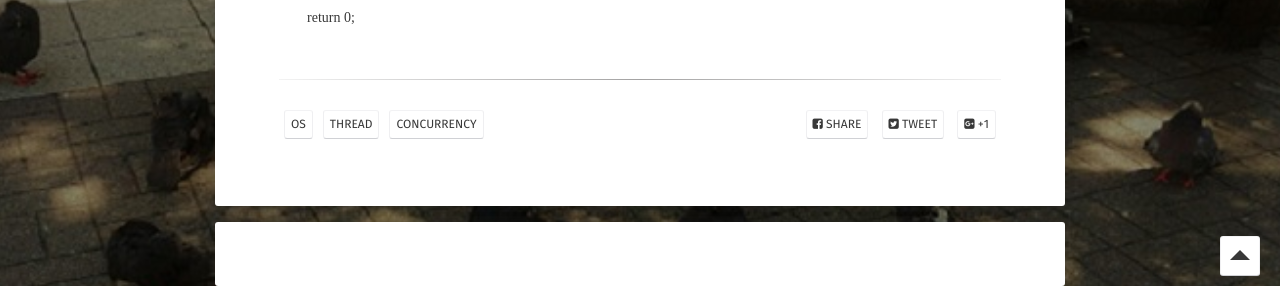
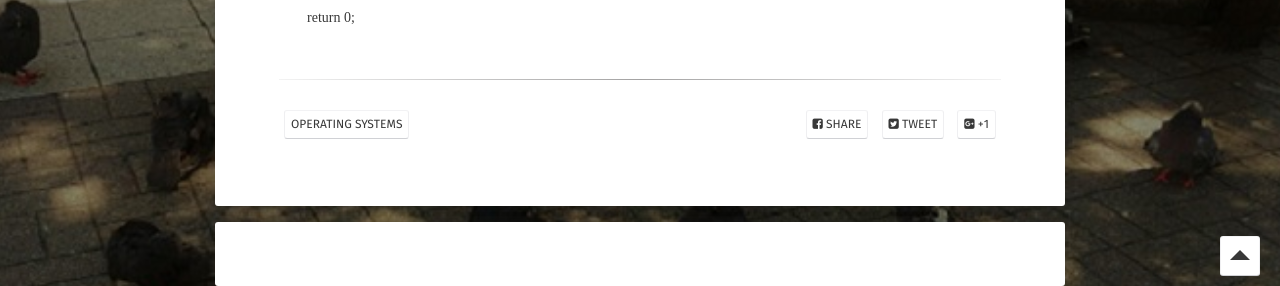
Before and after one commit to BlaCkinkGJ/blackinkgj.github.io, a Jekyll site: the page built from _posts/2018-OS/2018-05-30-Threads.md, in a window 1280 px wide and 900 px high, scrolled down 6687 px. Shown: the part 614-900 px from the top of the window. Built offline with Jekyll 4.4.1, drawn with Linux system fonts in a browser that asks for light colours; some web fonts are replaced; comment, search, counter and statistics services are not loaded.

Commit message:
tag 수정

```diff
--- a/_posts/2018-OS/2018-05-30-Threads.md
+++ b/_posts/2018-OS/2018-05-30-Threads.md
@@ -4,9 +4,7 @@ title: "[운영체제] Concurrency : Threads"
 date: 2018-5-30
 excerpt: "쓰레드에 관해서 알아보도록 한다"
 tag:
-- os
-- thread
-- Concurrency
+- Operating Systems
 comments: true
 ---
 출처 : http://pages.cs.wisc.edu/~remzi/OSTEP/
```
